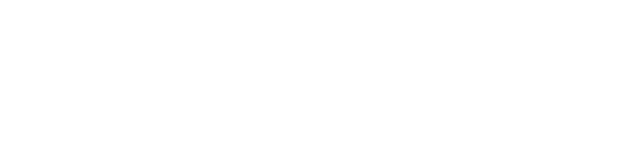
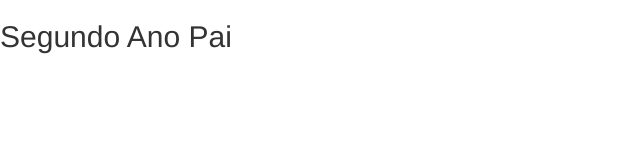
Before and after one commit to Drezeu/PW12019, a plain HTML site: page index.html in a window 1280 px wide. Shown: the whole page, without its empty margins (0-640 px from the left). Drawn offline with nearby package versions, Linux system fonts and the light colour scheme.

Commit message:
segundo commit com index.html alterado

```diff
--- a/index.html
+++ b/index.html
@@ -12,7 +12,7 @@
 
   </head>
   <body>
-
+    <h2>   Segundo Ano Pai</h2>
     <!-- jQuery (necessary for Bootstrap's JavaScript plugins) -->
     <script src="https://ajax.googleapis.com/ajax/libs/jquery/1.11.3/jquery.min.js"></script>
     <!-- Include all compiled plugins (below), or include individual files as needed -->
```
